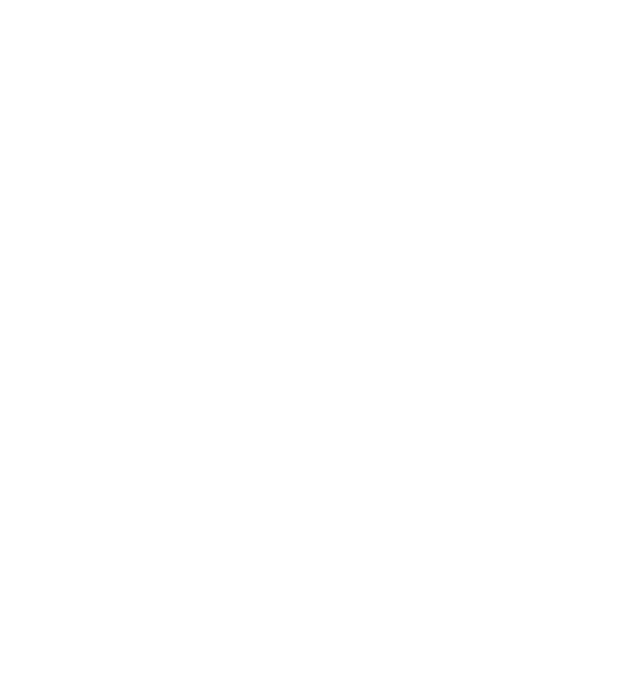
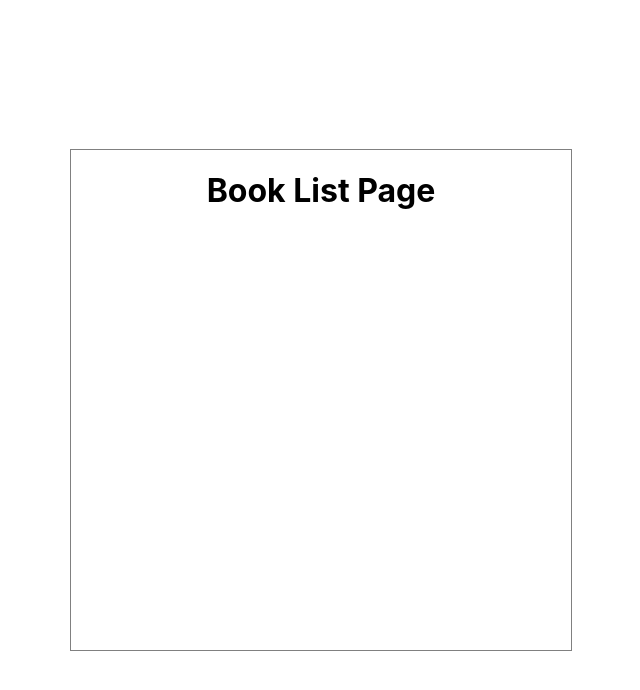
Before and after one commit to carreiraDesenvolvedor/code-challenge, a React (Create React App) app: page / in a window 1280 px wide. Shown: the top 690 px of the page, without its empty margins (319-959 px from the left). Built offline with nearby package versions, Linux system fonts and the light colour scheme.

Commit message:
Created main layout according to the requirements

```diff
--- a/src/App.tsx
+++ b/src/App.tsx
@@ -1,11 +1,14 @@
 import React from 'react';
 import './App.css';
 import BooksListPage from './pages/books-list';
+import MainLayout from './layouts/main';
 
 function App() {
   return (
     <div className="App">
-      <BooksListPage />
+      <MainLayout>
+        <BooksListPage />
+      </MainLayout>
     </div>
   );
 }
--- a/src/layouts/main/index.tsx
+++ b/src/layouts/main/index.tsx
@@ -1,4 +1,26 @@
 import React, { FC, ReactElement } from 'react';
-const MainLayout: FC = (): ReactElement => {
-  return <></>;
+import './style.css';
+
+interface IMainLayout {
+  children: ReactElement[] | ReactElement;
+}
+
+const MainLayout: FC<IMainLayout> = ({
+  children,
+}): ReactElement => {
+  return (
+    <div
+      data-testid="layout-container"
+      className="layout-container"
+    >
+      <div
+        data-testid="layout-content"
+        className="layout-content"
+      >
+        {children}
+      </div>
+    </div>
+  );
 };
+
+export default MainLayout;
--- /dev/null
+++ b/src/layouts/main/style.css
@@ -0,0 +1,14 @@
+.layout-container {
+  display: flex;
+  align-items: center;
+  justify-content: center;
+  height: 100vh;
+  background-color: white;
+}
+
+.layout-content {
+  max-width: 500px;
+  width: 500px;
+  min-height: 500px;
+  border: 1px solid gray;
+}
--- a/src/pages/books-list/index.tsx
+++ b/src/pages/books-list/index.tsx
@@ -1,7 +1,11 @@
 import React, { FC, ReactElement } from 'react';
 
 const BooksListPage: FC = (): ReactElement => {
-  return <></>;
+  return (
+    <>
+      <h1>Book List Page</h1>
+    </>
+  );
 };
 
 export default BooksListPage;
```
Also changed, not shown: 1 other file (tests, documents, lock files or other folders).
